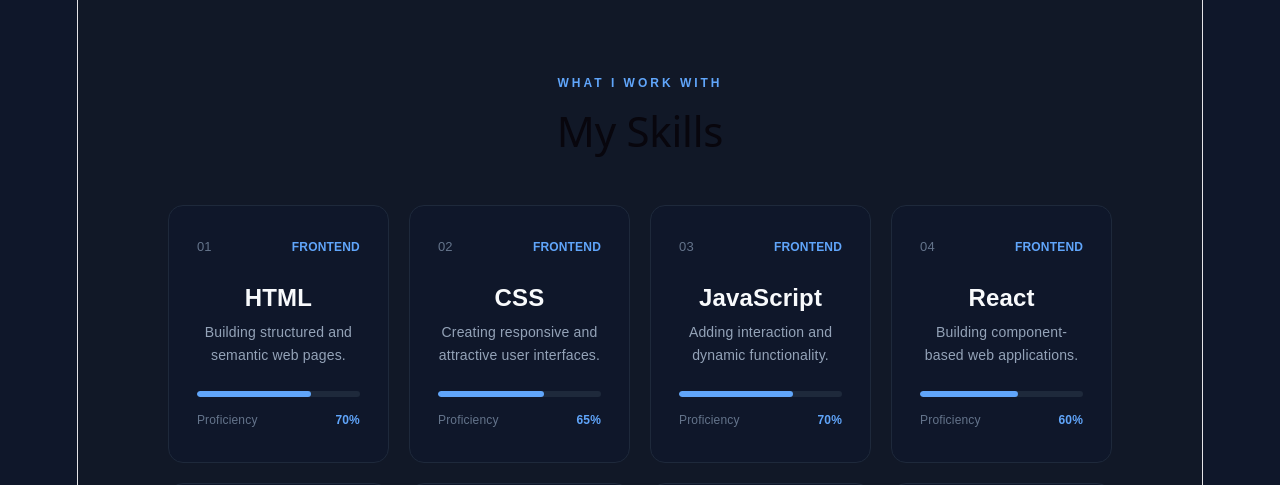
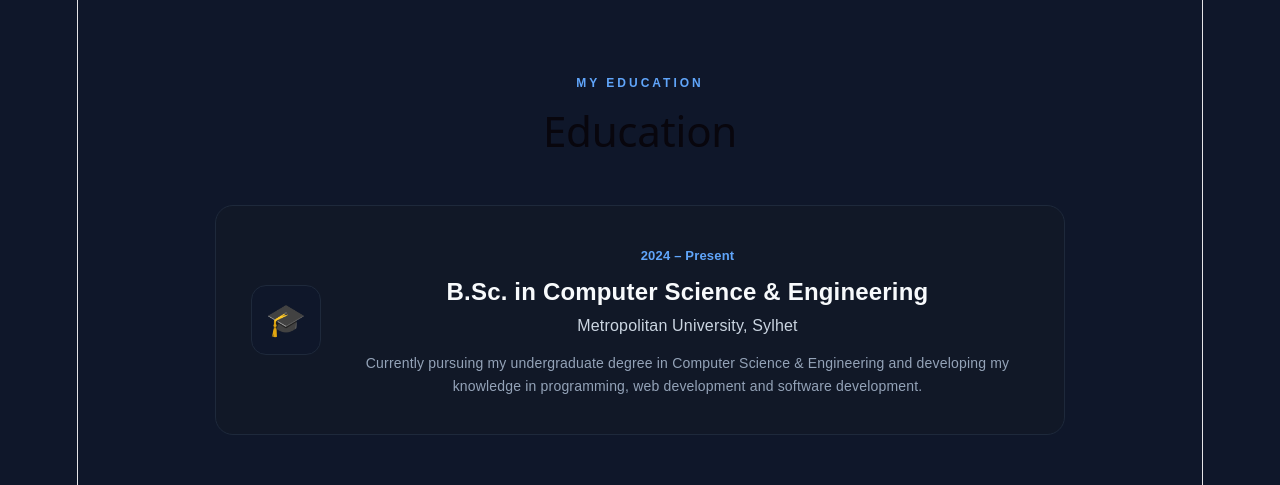
Before and after one commit to chandrima2186/Portfolio, a React app: page / in a window 1280 px wide. Shown: the part 1593-2078 px from the top of the page. Built offline with nearby package versions, Linux system fonts and the light colour scheme; the HTML template or start-up script is replaced by a standard one.

Commit message:
Add education section

```diff
--- /dev/null
+++ b/src/components/Education.jsx
@@ -0,0 +1,32 @@
+import "../styles/Education.css";
+
+function Education() {
+  return (
+    <section className="section education-section" id="education">
+      <div className="section-title">
+        <p>MY EDUCATION</p>
+        <h2>Education</h2>
+      </div>
+
+      <div className="education-card">
+        <div className="education-icon">🎓</div>
+
+        <div className="education-info">
+          <span>2024 – Present</span>
+
+          <h3>B.Sc. in Computer Science & Engineering</h3>
+
+          <h4>Metropolitan University, Sylhet</h4>
+
+          <p>
+            Currently pursuing my undergraduate degree in Computer Science
+            & Engineering and developing my knowledge in programming,
+            web development and software development.
+          </p>
+        </div>
+      </div>
+    </section>
+  );
+}
+
+export default Education;
```
